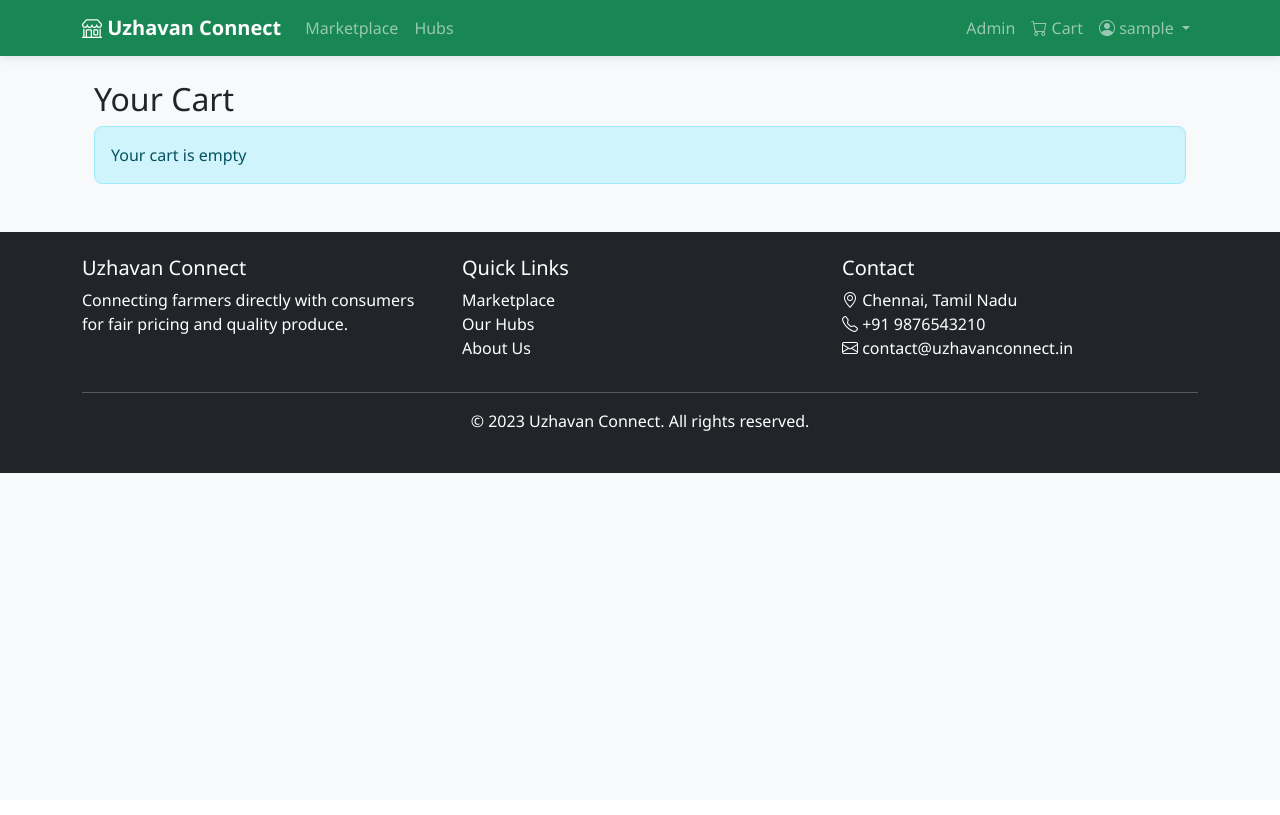
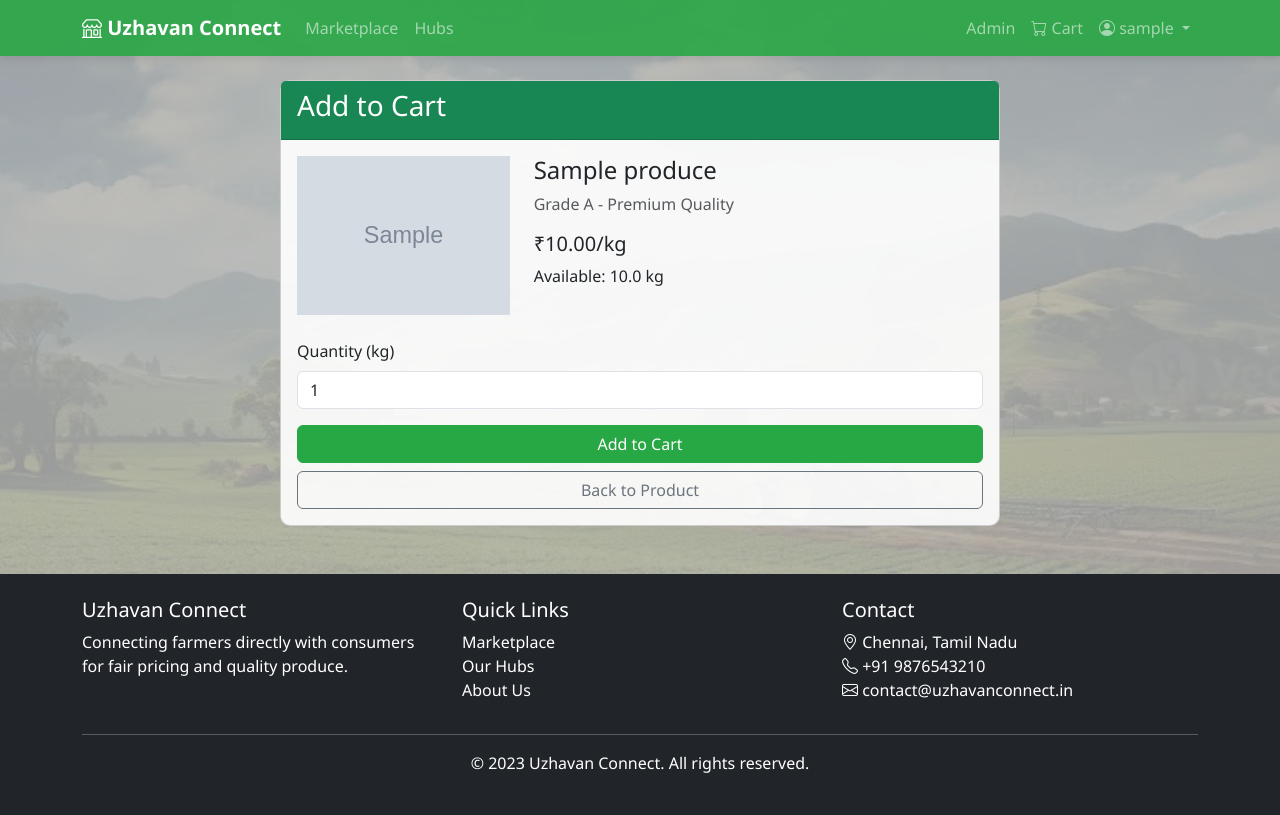
Before and after one commit to MohamedSami2005/code_sizzlers_gdg, a Django app: page /market/add-to-cart/1/ in a window 1280 px wide. Before the commit the page ends 473 px from the top, so only its background shows below. Run offline with Django 5.2, Linux system fonts and the light colour scheme; a user stored in the database is signed in; tables that the repository leaves empty hold one stand-in row (values such as "Sample post"); grey boxes marked "Sample" are stand-in pictures.

Commit message:
10 o clock push

```diff
--- a/consumer_app/templates/consumer_app/add_to_cart.html
+++ b/consumer_app/templates/consumer_app/add_to_cart.html
@@ -2,57 +2,47 @@
 
 {% block content %}
 <div class="container">
-    <h2>Your Cart</h2>
+    <div class="row justify-content-center">
+        <div class="col-md-8">
+            <div class="card">
+                <div class="card-header bg-success text-white">
+                    <h3>Add to Cart</h3>
+                </div>
+                <div class="card-body">
+                    <div class="row mb-4">
+                        <div class="col-md-4">
+                            {% if produce.image %}
+                            <img src="{{ produce.image.url }}" class="img-fluid" alt="{{ produce.name }}">
+                            {% endif %}
+                        </div>
+                        <div class="col-md-8">
+                            <h4>{{ produce.name }}</h4>
+                            <p class="text-muted">{{ produce.get_grade_display }}</p>
+                            <h5>₹{{ produce.price_per_kg }}/kg</h5>
+                            <p>Available: {{ produce.quantity }} kg</p>
+                        </div>
+                    </div>
 
-    {% if cart.cartitem_set.all %}
-    <div class="table-responsive">
-        <table class="table">
-            <thead>
-                <tr>
-                    <th>Product</th>
-                    <th>Price</th>
-                    <th>Quantity</th>
-                    <th>Total</th>
-                    <th>Action</th>
-                </tr>
-            </thead>
-            <tbody>
-                {% for item in cart.cartitem_set.all %}
-                <tr>
-                    <td>
-                        {% if item.produce.image %}
-                        <img src="{{ item.produce.image.url }}" alt="{{ item.produce.name }}" width="50">
-                        {% endif %}
-                        {{ item.produce.name }}
-                    </td>
-                    <td>₹{{ item.produce.price_per_kg }}/kg</td>
-                    <td>{{ item.quantity }} kg</td>
-                    <td>₹{{ item.total_price|floatformat:2 }}</td>
-                    <td>
-                        <a href="{% url 'remove_from_cart' item.id %}" class="btn btn-danger btn-sm">
-                            Remove
-                        </a>
-                    </td>
-                </tr>
-                {% endfor %}
-            </tbody>
-            <tfoot>
-                <tr>
-                    <th colspan="3">Total</th>
-                    <th>₹{{ cart.total_amount|floatformat:2 }}</th>
-                    <th></th>
-                </tr>
-            </tfoot>
-        </table>
+                    <form method="post">
+                        {% csrf_token %}
+                        <div class="mb-3">
+                            <label for="quantity" class="form-label">Quantity (kg)</label>
+                            <input type="number" name="quantity" id="quantity"
+                                   class="form-control" min="0.1" step="0.1"
+                                   max="{{ produce.quantity }}" value="1" required>
+                        </div>
+                        <div class="d-grid gap-2">
+                            <button type="submit" class="btn btn-success">
+                                Add to Cart
+                            </button>
+                            <a href="{% url 'product_detail' produce.pk %}" class="btn btn-outline-secondary">
+                                Back to Product
+                            </a>
+                        </div>
+                    </form>
+                </div>
+            </div>
+        </div>
     </div>
-
-    <div class="text-end">
-        <a href="{% url 'checkout' %}" class="btn btn-success">Proceed to Checkout</a>
-    </div>
-    {% else %}
-    <div class="alert alert-info">
-        Your cart is empty
-    </div>
-    {% endif %}
 </div>
 {% endblock %}
--- a/consumer_app/views.py
+++ b/consumer_app/views.py
@@ -64,30 +64,40 @@ def add_to_cart(request, produce_id):
     cart, created = Cart.objects.get_or_create(consumer=consumer, is_active=True)
 
     if request.method == 'POST':
-        quantity = float(request.POST.get('quantity', 1))
+        try:
+            quantity = float(request.POST.get('quantity', 1))
 
-        if quantity <= 0:
-            messages.error(request, 'Quantity must be greater than zero')
+            if quantity <= 0:
+                messages.error(request, 'Quantity must be greater than zero')
+                return redirect('product_detail', pk=produce_id)
+
+            if quantity > produce.quantity:
+                messages.error(request, 'Not enough quantity available')
+                return redirect('product_detail', pk=produce_id)
+
+            # Get or create cart item
+            cart_item, created = CartItem.objects.get_or_create(
+                cart=cart,
+                produce=produce,
+                defaults={'quantity': quantity}
+            )
+
+            if not created:
+                cart_item.quantity += quantity
+                cart_item.save()
+
+            messages.success(request, f'Added {quantity}kg of {produce.name} to cart!')
+            return redirect('view_cart')  # Make sure this redirects to the cart page
+
+        except ValueError:
+            messages.error(request, 'Please enter a valid quantity')
             return redirect('product_detail', pk=produce_id)
 
-        if quantity > produce.quantity:
-            messages.error(request, 'Not enough quantity available')
-            return redirect('product_detail', pk=produce_id)
-
-        cart_item, created = CartItem.objects.get_or_create(
-            cart=cart,
-            produce=produce,
-            defaults={'quantity': quantity}
-        )
-
-        if not created:
-            cart_item.quantity += quantity
-            cart_item.save()
-
-        messages.success(request, 'Item added to cart successfully!')
-        return redirect('view_cart')
-
-    return render(request, 'consumer_app/add_to_cart.html', {'produce': produce})
+    # If GET request, show the add to cart form
+    return render(request, 'consumer_app/add_to_cart.html', {
+        'produce': produce,
+        'max_quantity': produce.quantity
+    })
 
 @login_required
 def remove_from_cart(request, item_id):
--- a/static/css/styles.css
+++ b/static/css/styles.css
@@ -1,31 +1,54 @@
 /* Base Styles */
 body {
     font-family: 'Segoe UI', Tahoma, Geneva, Verdana, sans-serif;
+    background-image: url('/static/images/1000028971-modified.jpeg');
+    background-size: cover;
+    background-position: center;
+    background-attachment: fixed;
+    background-repeat: no-repeat;
+    /* Fallback background color */
     background-color: #f8f9fa;
+    /* Add a semi-transparent overlay to improve readability */
+    position: relative;
 }
 
-.hero-section {
-    background: linear-gradient(rgba(255,255,255,0.9), rgba(255,255,255,0.9)),
-                url('/static/images/farm-background.jpg');
-    background-size: cover;
-    background-position: center;
-    border-bottom: 1px solid #dee2e6;
+/* Add overlay pseudo-element to improve text readability */
+body::before {
+    content: "";
+    position: absolute;
+    top: 0;
+    left: 0;
+    right: 0;
+    bottom: 0;
+    background-color: rgba(179, 179, 179, 0.85);
+    z-index: -1;
 }
 
-/* Card Styles */
+/* Update hero-section to work with the new background */
+.hero-section {
+    background: rgba(255, 255, 255, 0.8);
+    border-bottom: 1px solid #dee2e6;
+    border-radius: 10px;
+    padding: 2rem;
+    margin: 1rem 0;
+}
+
+/* Make cards more transparent to blend with background */
 .card {
     transition: transform 0.3s ease, box-shadow 0.3s ease;
     border-radius: 10px;
+    background-color: rgba(255, 255, 255, 0.9);
 }
 
+/* Rest of your existing CSS remains the same */
 .card:hover {
     transform: translateY(-5px);
     box-shadow: 0 10px 20px rgba(0,0,0,0.1);
 }
 
-/* Navbar Styles */
 .navbar {
     box-shadow: 0 2px 10px rgba(0,0,0,0.1);
+    background-color: rgba(40, 167, 69, 0.9) !important;
 }
 
 .navbar-brand {
```
Also changed, not shown: media/produce_images/pexels-alesiakozik-6631952_kgVLJ9t.jpg (added), media/produce_images/pexels-alesiakozik-6631961.jpg (added), media/produce_images/pexels-chevanon-333523.jpg (added), media/produce_images/pexels-markusspiske-175415.jpg (added), media/produce_images/pexels-nuzul-arifa-817787-1691180.jpg (added), static/images/1000028971-modified.jpeg (added), static/images/SS.jpg.png (added), 4 other files.
